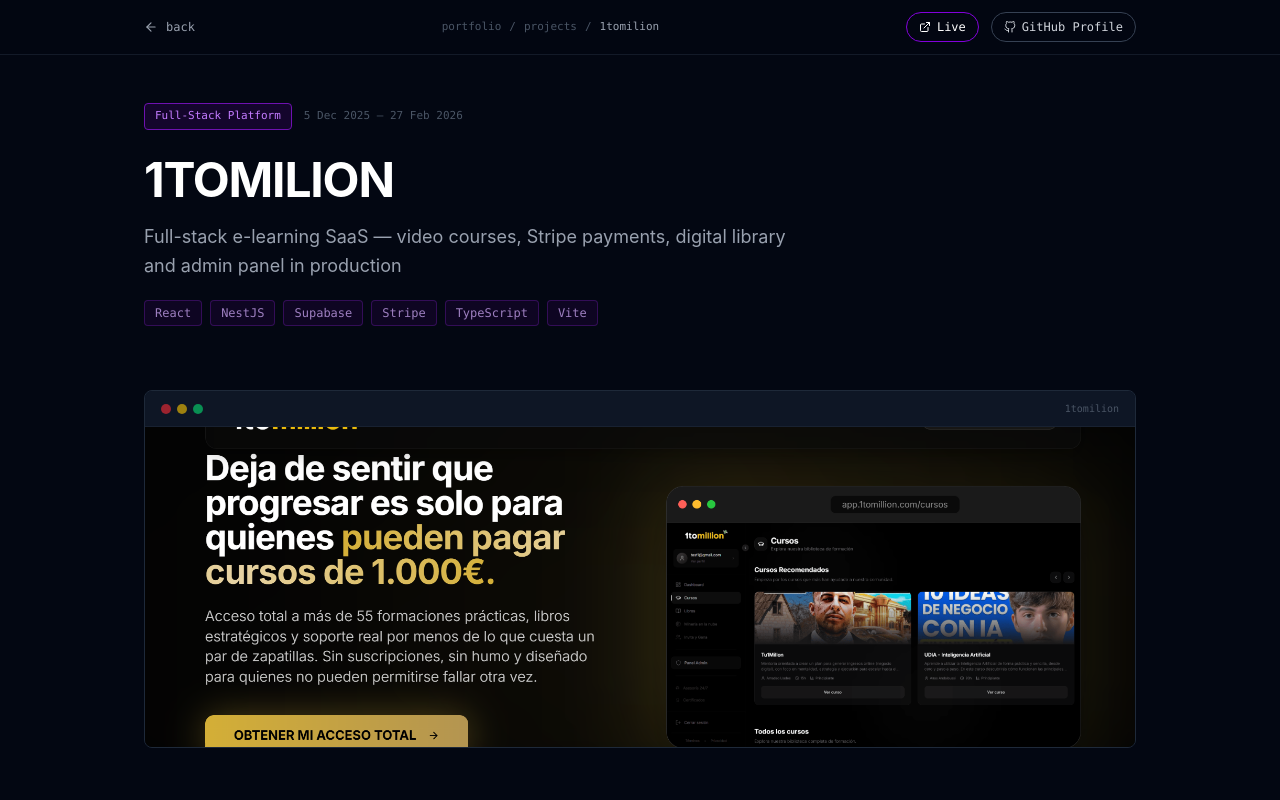
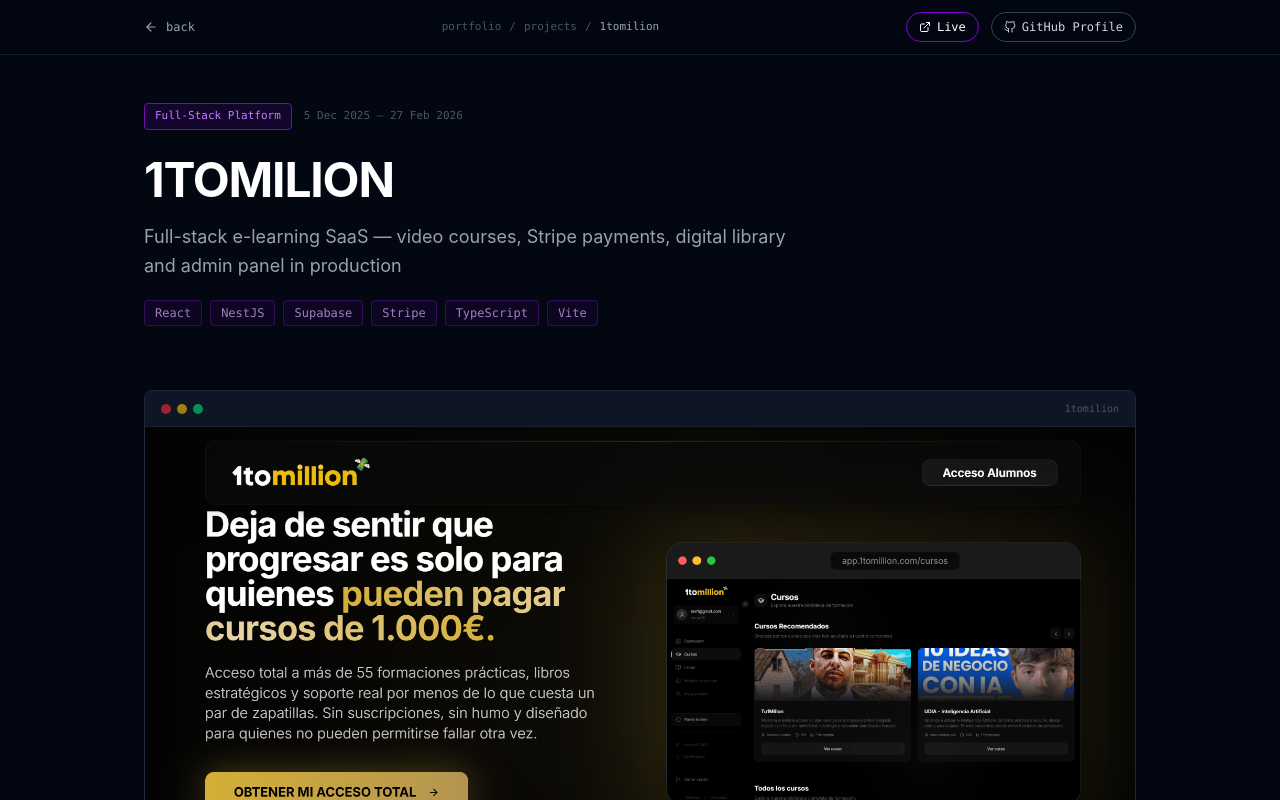
Before and after one commit to HannerB/PORTFOLIO, a React (Vite) app: page /projects/1tomilion in a window 1280 px wide. Shown: the top 800 px of the page. Built offline with nearby package versions, Linux system fonts and the light colour scheme.

Commit message:
fix: update screenshot display styles for better layout consistency

```diff
--- a/src/pages/ProjectDetail.jsx
+++ b/src/pages/ProjectDetail.jsx
@@ -82,7 +82,7 @@
                         key={shots[current]}
                         src={shots[current]}
                         alt={`${project.title} screenshot ${current + 1}`}
-                        className="w-full object-cover"
+                        className="w-full block"
                     />
                     {shots.length > 1 && (
                         <>
@@ -151,7 +151,7 @@
                     src={project.image}
                     alt={project.title}
                     onError={() => setImgFailed(true)}
-                    className="w-full h-64 sm:h-80 object-cover"
+                    className="w-full block"
                 />
             ) : (
                 <div className="relative h-64 sm:h-80 flex flex-col items-center justify-center gap-2">
```
